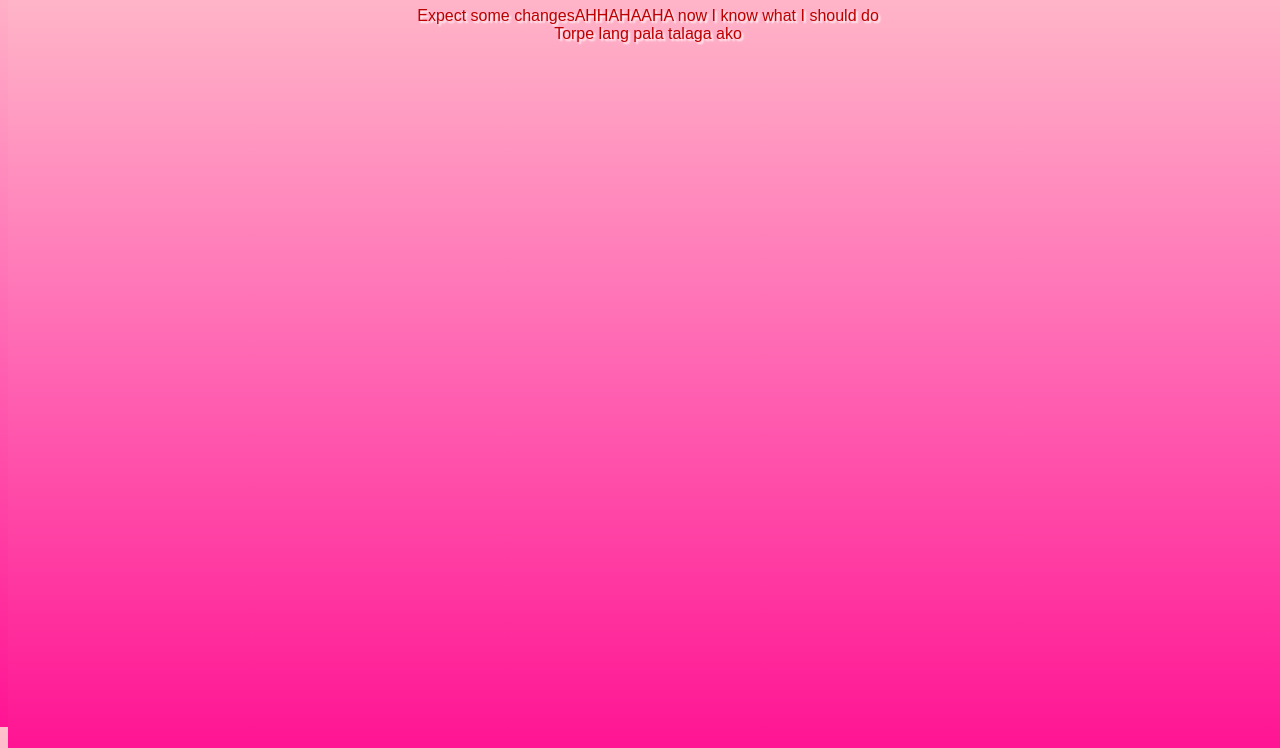
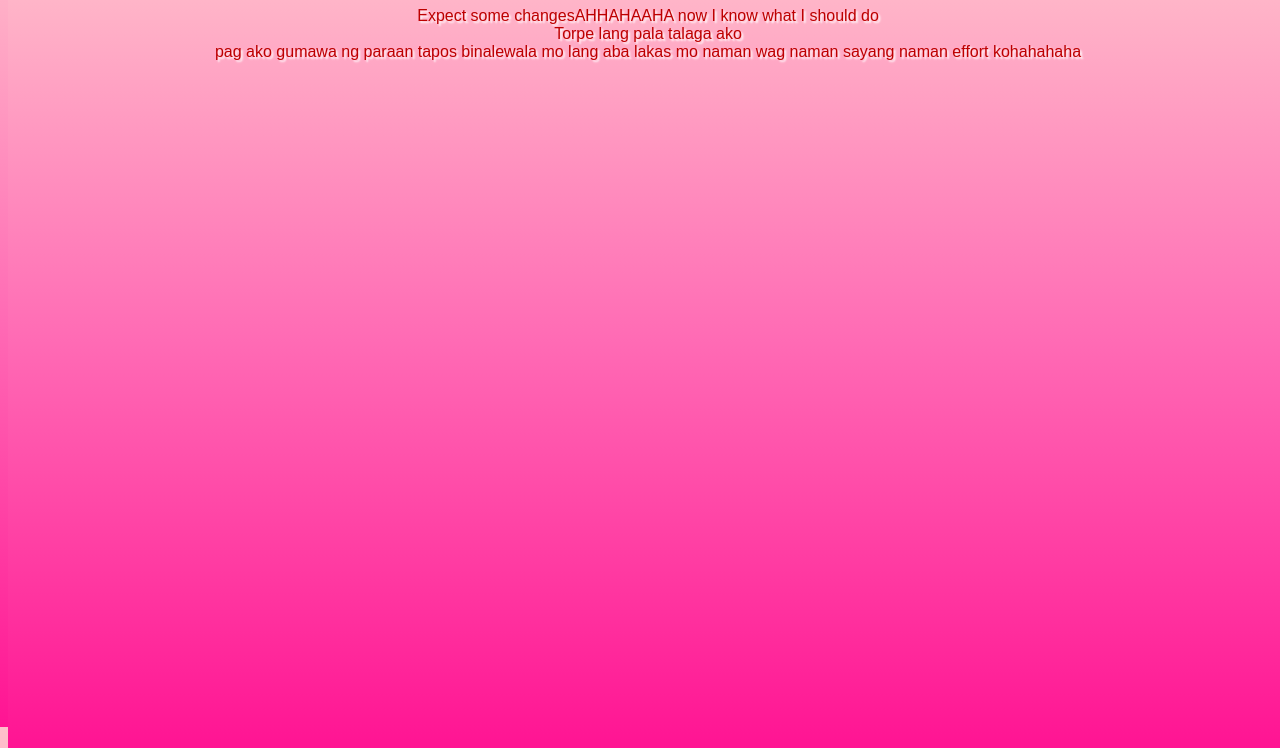
Before and after one commit to TonieC/TonieC.github.io, a plain HTML site: page index.html in a window 1280 px wide. Shown: the part 73-821 px from the top of the page. Drawn offline with Linux system fonts and the light colour scheme.

Commit message:
HAHAHAHA

```diff
--- a/index.html
+++ b/index.html
@@ -10,7 +10,7 @@
 
 <body>
 <h1>ah so yun lang pala kailangan</h1>
-<p>Expect some changesAHHAHAAHA now I know what I should do<br>Torpe lang pala talaga ako</p>
+<p>Expect some changesAHHAHAAHA now I know what I should do<br>Torpe lang pala talaga ako<br>pag ako gumawa ng paraan tapos binalewala mo lang aba lakas mo naman wag naman sayang naman effort kohahahaha </p>
 </body>
 
 </html
```
